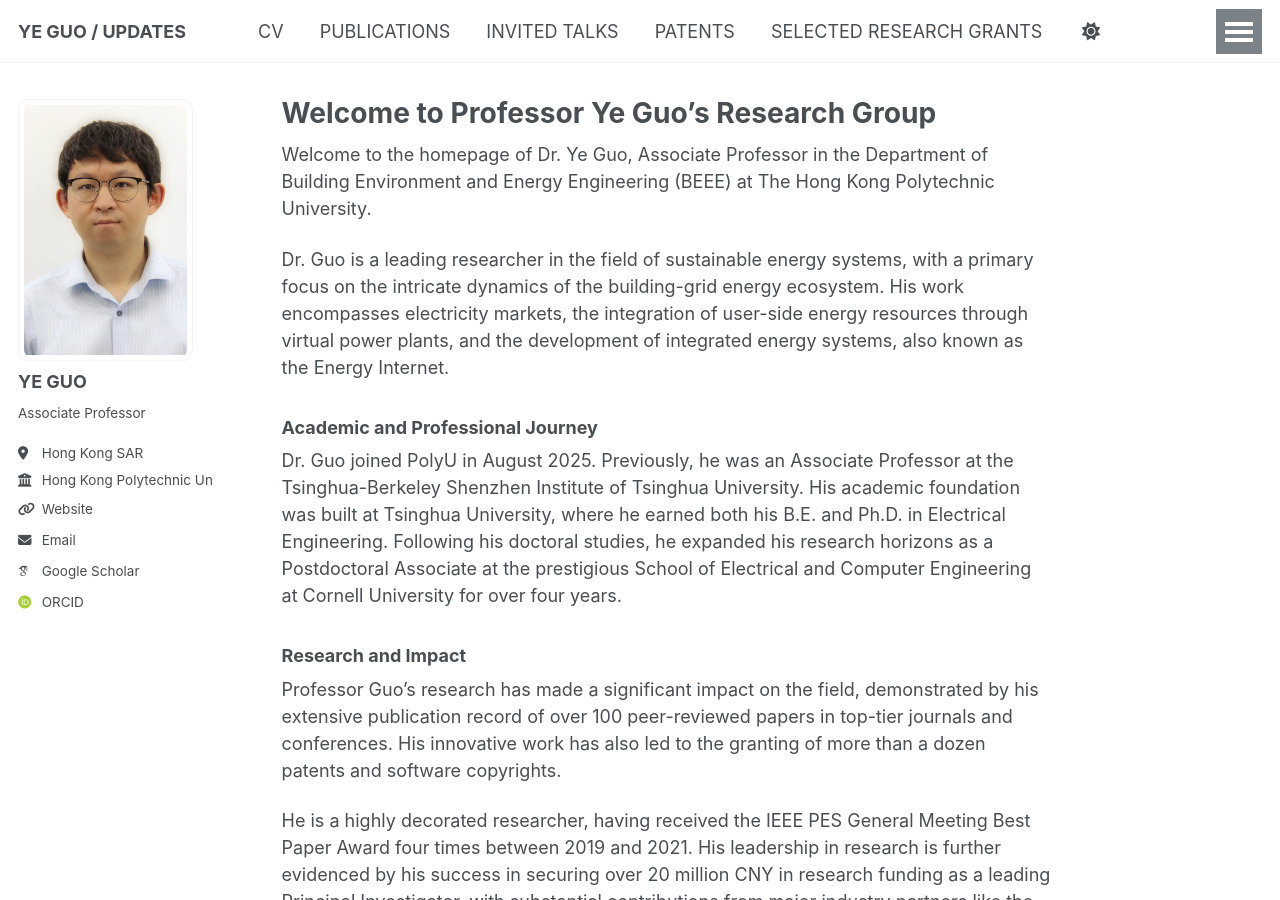
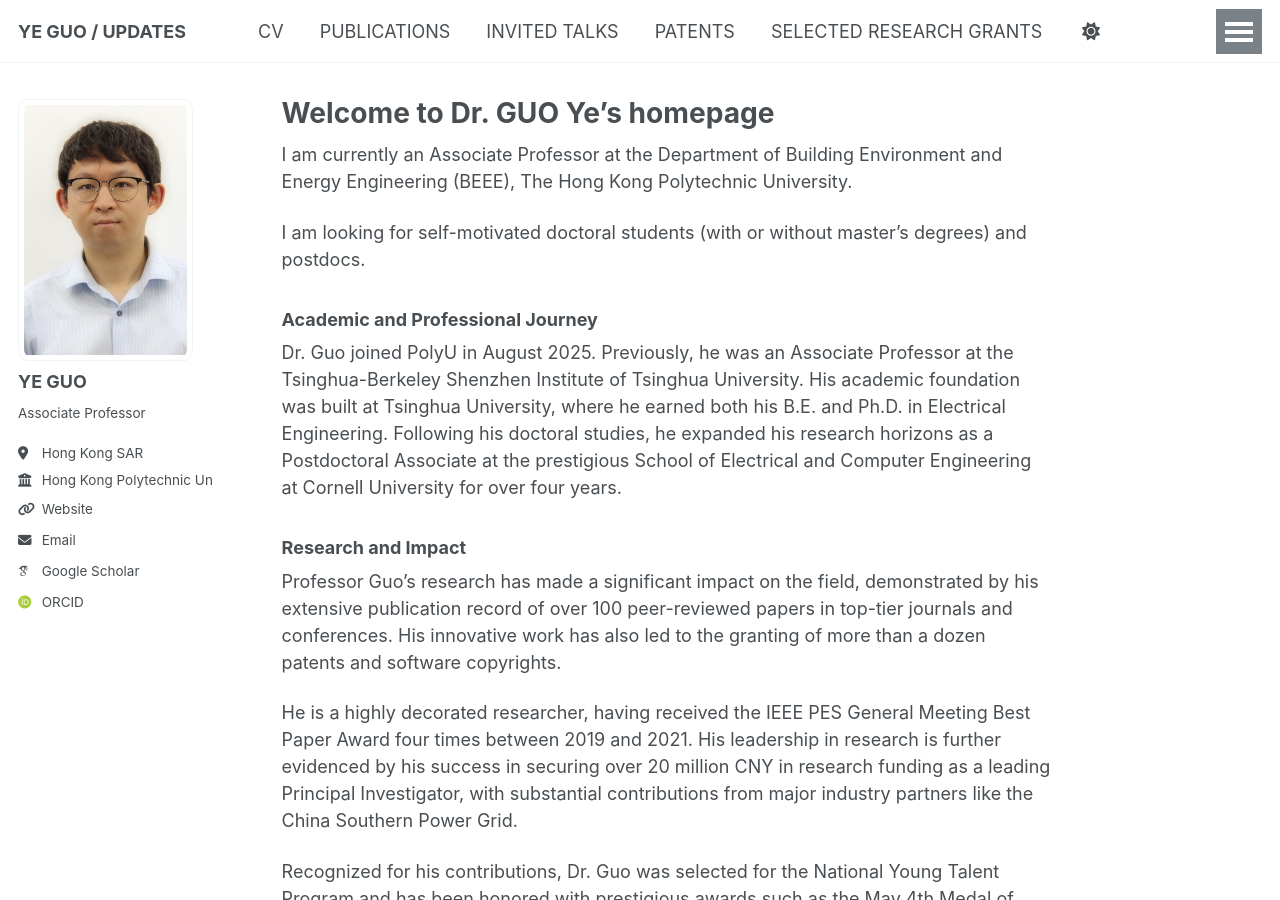
Before and after one commit to ye-guo/ye-guo.github.io, a Jekyll site: the page built from _pages/about.md, in a window 1280 px wide and 900 px high. Built offline with Jekyll 4.4.1, drawn with Linux system fonts in a browser that asks for light colours; some web fonts are replaced; a script that is not in the unit is left out.

Commit message:
Update about.md

```diff
--- a/_pages/about.md
+++ b/_pages/about.md
@@ -1,14 +1,14 @@
 ---
 permalink: /
-title: "Welcome to Professor Ye Guo's Research Group"
+title: "Welcome to Dr. GUO Ye's homepage"
 author_profile: true
 redirect_from:
   - /about/
   - /about.html
 ---
-Welcome to the homepage of Dr. Ye Guo, Associate Professor in the Department of Building Environment and Energy Engineering (BEEE) at The Hong Kong Polytechnic University.
+I am currently an Associate Professor at the Department of Building Environment and Energy Engineering (BEEE), The Hong Kong Polytechnic University.
 
-Dr. Guo is a leading researcher in the field of sustainable energy systems, with a primary focus on the intricate dynamics of the building-grid energy ecosystem. His work encompasses electricity markets, the integration of user-side energy resources through virtual power plants, and the development of integrated energy systems, also known as the Energy Internet.
+I am looking for self-motivated doctoral students (with or without master's degrees) and postdocs.
 
 ### Academic and Professional Journey
 
```
